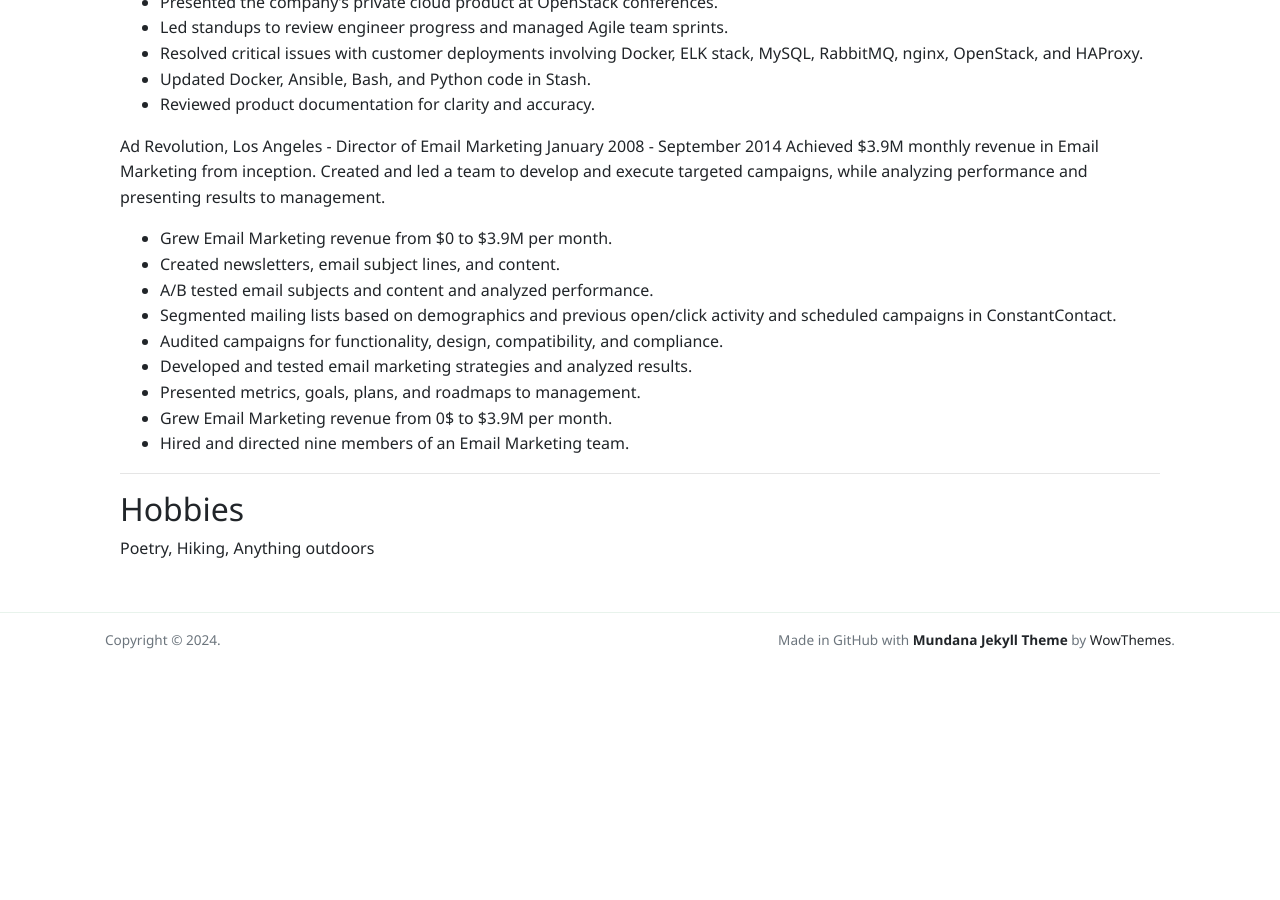
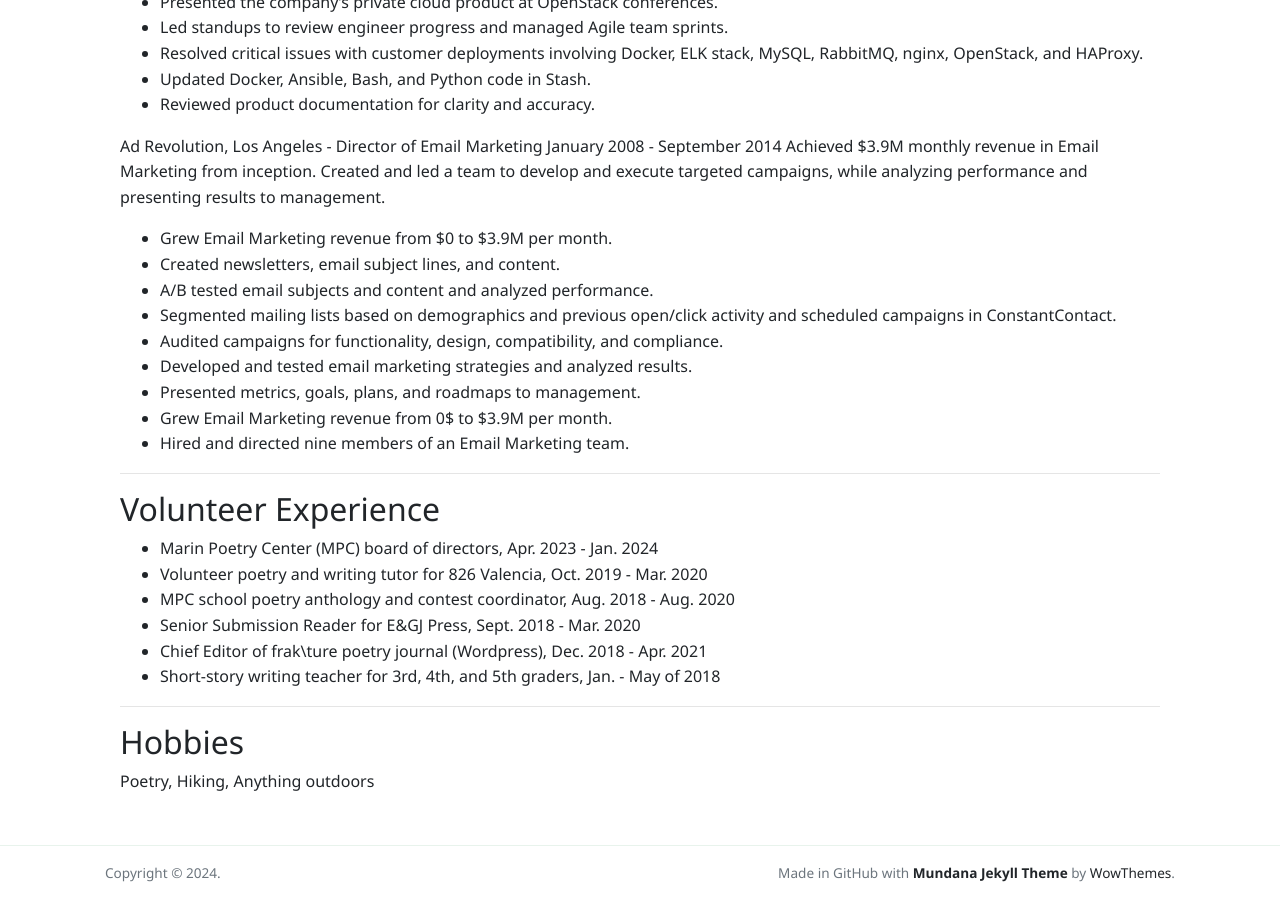
Before and after one commit to stumblefiend/jeremy.pugh, a Jekyll site: the page built from _pages/resume.md, in a window 1280 px wide and 900 px high, scrolled down 2317 px. Built offline with Jekyll 4.4.1, drawn with Linux system fonts in a browser that asks for light colours; nearby versions of some CDN libraries; before the commit the page ends 2984 px from its top, so only the background shows below that.

Commit message:
Update resume.md

```diff
--- a/_pages/resume.md
+++ b/_pages/resume.md
@@ -111,6 +111,17 @@ Achieved $3.9M monthly revenue in Email Marketing from inception. Created and le
 
 ---
 
+## Volunteer Experience
+
+- Marin Poetry Center (MPC) board of directors, Apr. 2023 - Jan. 2024
+- Volunteer poetry and writing tutor for 826 Valencia, Oct. 2019 - Mar. 2020
+- MPC school poetry anthology and contest coordinator, Aug. 2018 - Aug. 2020
+- Senior Submission Reader for E&GJ Press, Sept. 2018 - Mar. 2020
+- Chief Editor of frak\ture poetry journal (Wordpress), Dec. 2018 - Apr. 2021
+- Short-story writing teacher for 3rd, 4th, and 5th graders, Jan. - May of 2018
+
+---
+
 ## Hobbies
 
 Poetry, Hiking, Anything outdoors
```
